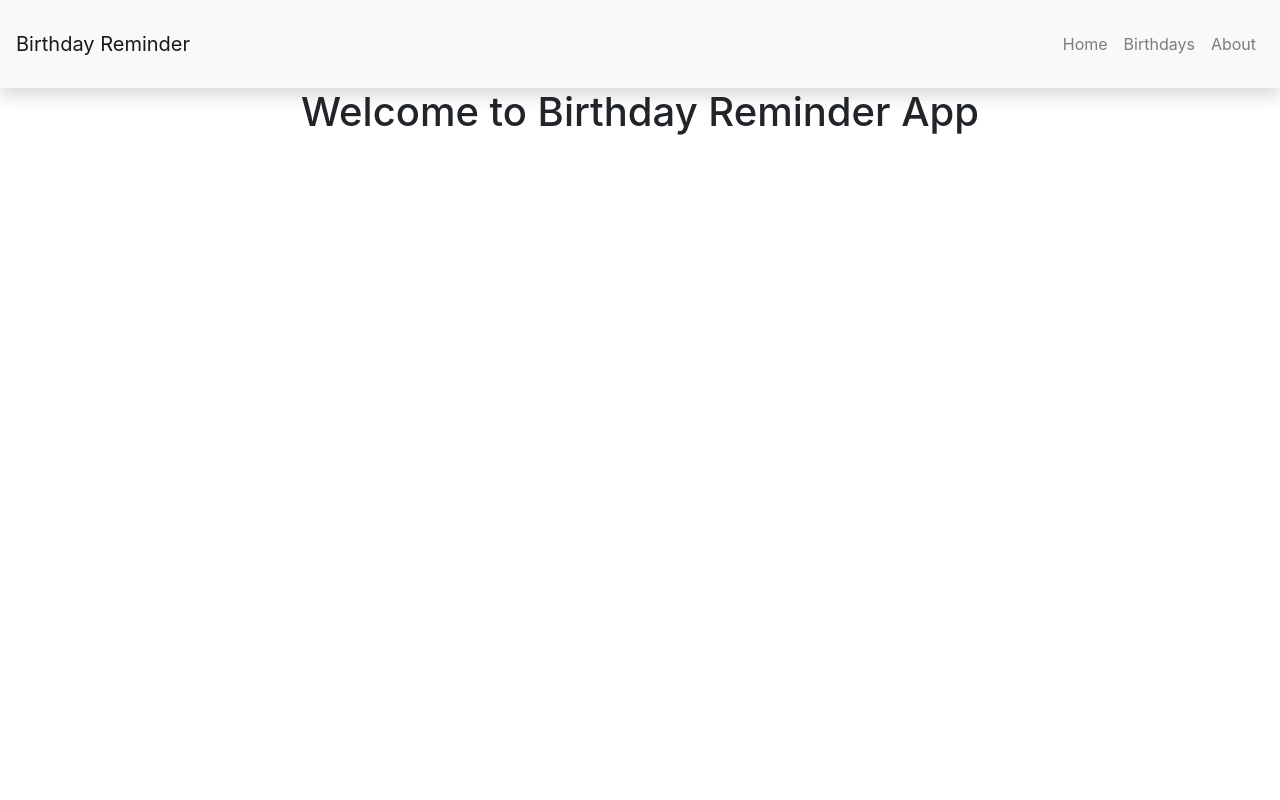
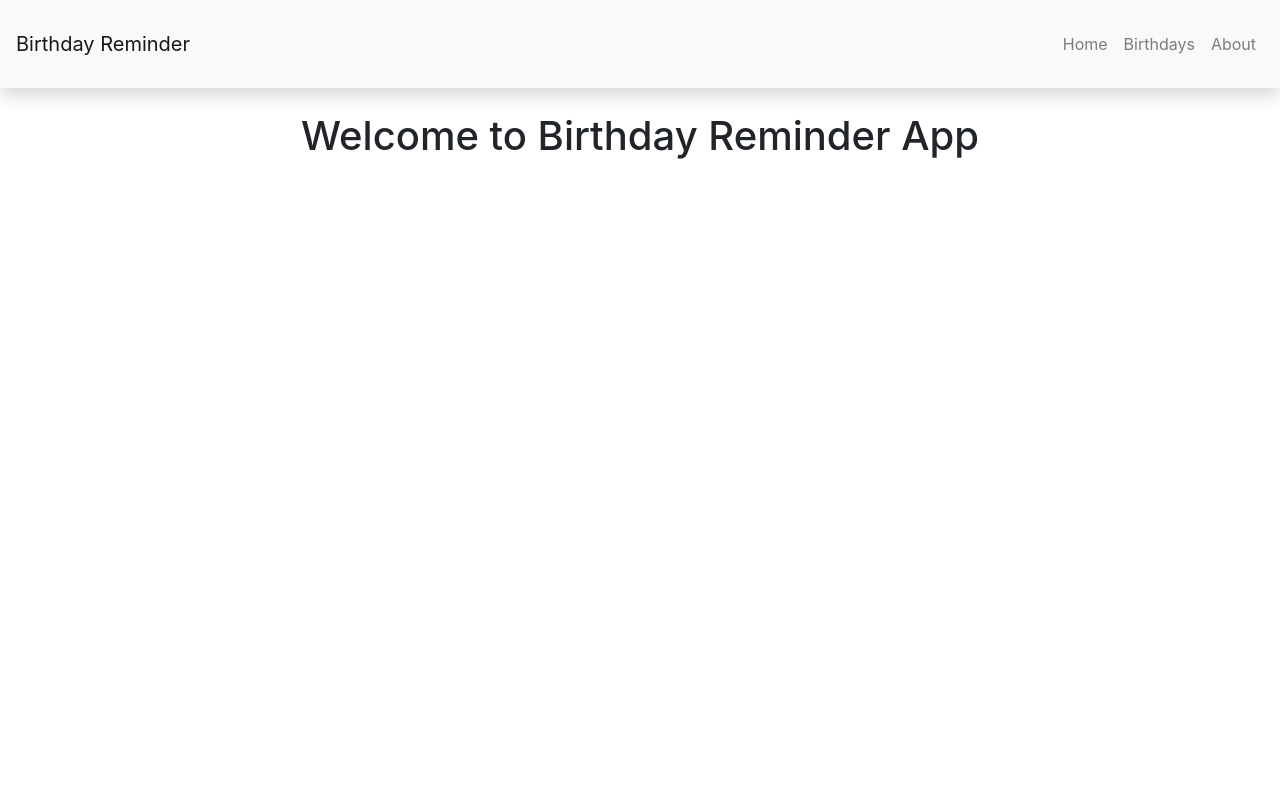
Before and after one commit to zuber-shekh7/react-birthday-reminder-app, a React (Create React App) app: page / in a window 1280 px wide. Shown: the top 800 px of the page. Built offline with nearby package versions, Linux system fonts and the light colour scheme.

Commit message:
fix: main container height

```diff
--- a/src/components/App.js
+++ b/src/components/App.js
@@ -4,16 +4,18 @@ import About from "../pages/About";
 import Home from "../pages/Home";
 import Navigation from "./Navigation";
 import Footer from "./Footer";
+import Birthdays from "../pages/Birthdays";
 
 const App = () => {
   return (
     <div>
       <Router>
         <Navigation />
-        <main className="min-vh-100">
+        <main className="mt-4 min-vh-100">
           <Switch>
             <Route path="/" exact component={Home} />
             <Route path="/about" exact component={About} />
+            <Route path="/birthdays" exact component={Birthdays} />
           </Switch>
         </main>
         <Footer />
```
